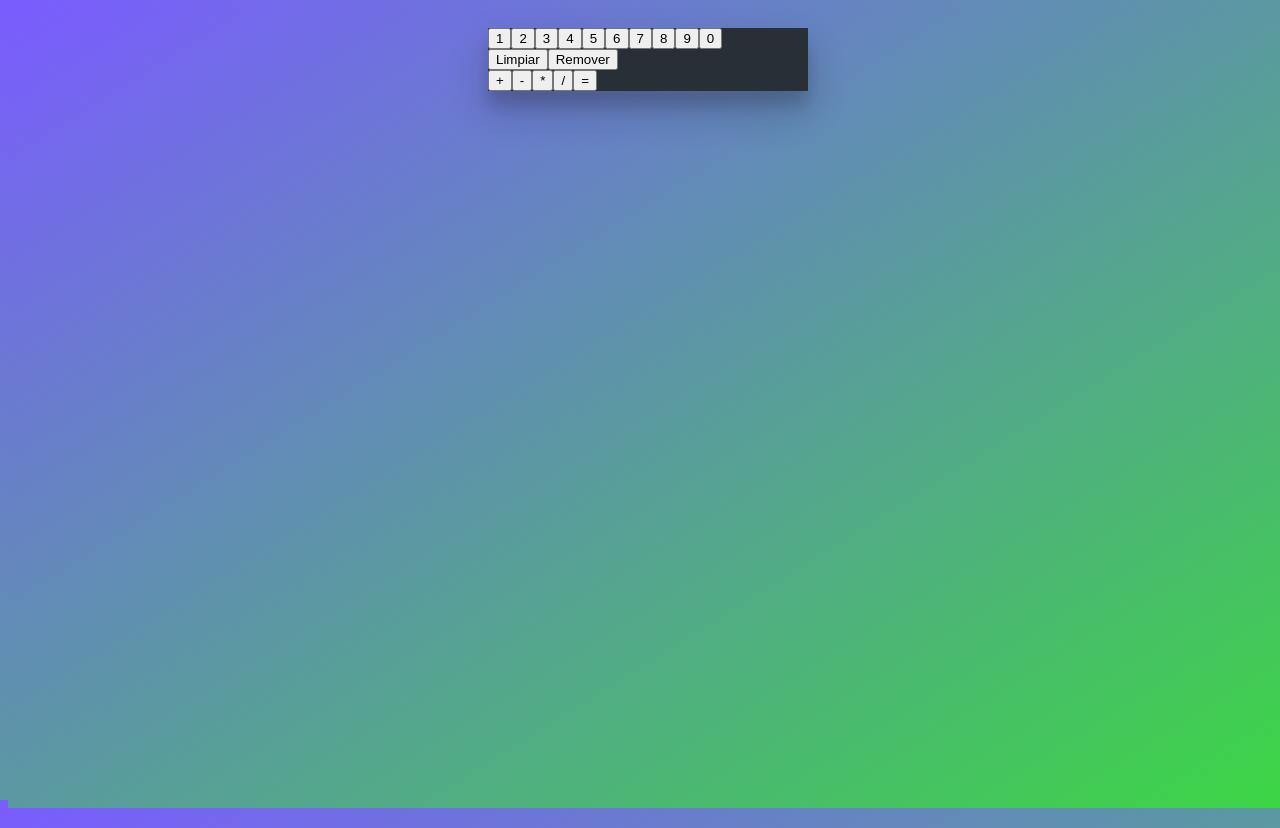
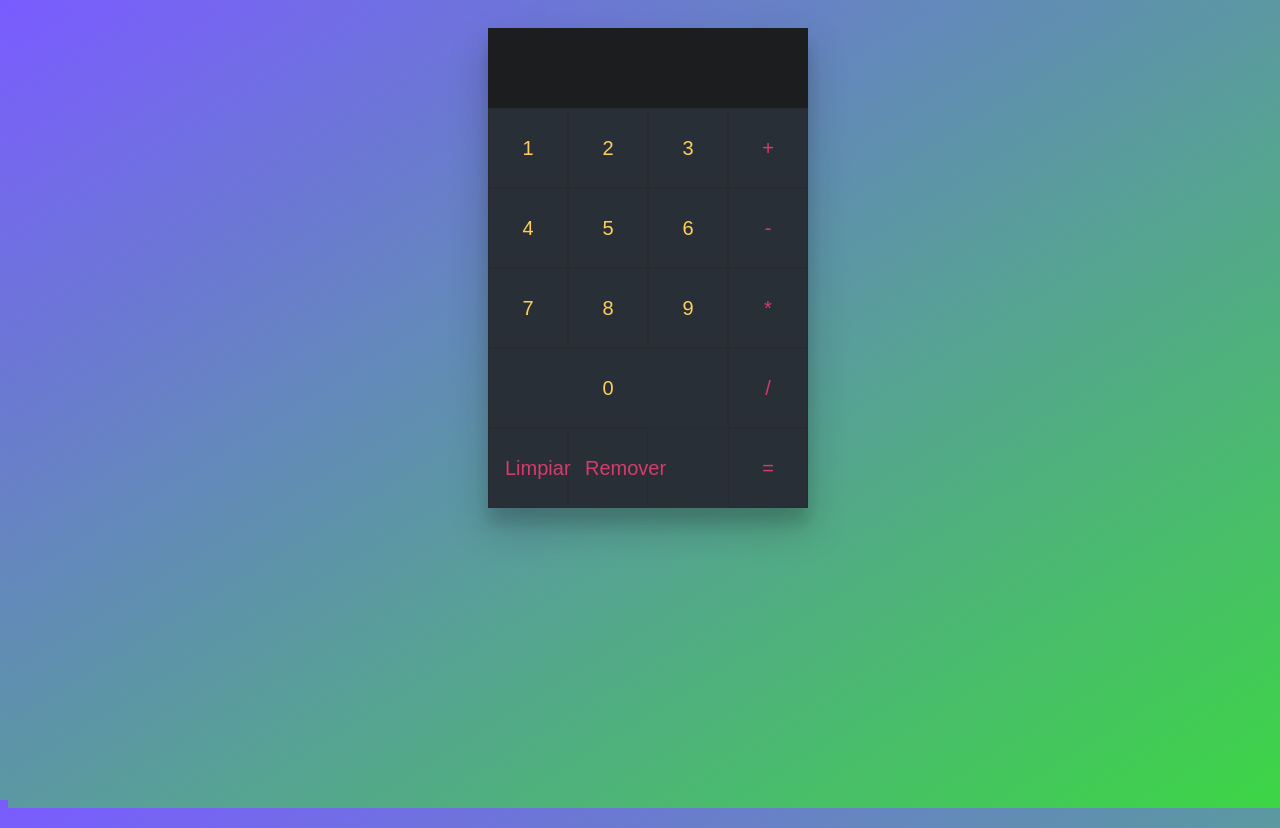
Before and after one commit to mbianchijs/react-calc-app, a React (Create React App) app: page / in a window 1280 px wide. Built offline with nearby package versions, Linux system fonts and the light colour scheme.

Commit message:
Correccion etiqueta y nombre clase y estilos componente App

```diff
--- a/src/App.css
+++ b/src/App.css
@@ -21,3 +21,71 @@ body {
     box-shadow: 0 19px 38px rgba(19, 19, 19, .24),
   0 15px 12px rgba(19, 19, 19, .12);
 }
+
+button {
+    outline: none;
+    border: 0;
+    padding: 16px;
+    font-size: 20px;
+    line-height: 1;
+    background-color: transparent;
+    color: #ffce5c;
+    transition: all 300ms;
+    border: 1px solid #0001;
+  }
+
+  button:hover {
+    color: #00a3f5;
+    border: 1px solid #ffce5c22;
+  }
+
+
+  .result {
+    position: relative;
+    width: 320px;
+    height: 80px;
+    padding: 8px;
+    overflow: hidden;
+    background-color: rgba(19, 19, 19, .64);
+    font-size: 32px;
+    line-height: 2;
+    color: #60d63c;
+    text-align: right;
+    direction: rtl;
+    white-space: nowrap;
+    box-sizing: border-box;
+  }
+
+  .functions button, .math-operations button {
+    display: inline-block;
+    width: 80px;
+    height: 80px;
+    color: #d63c6b
+  }
+
+  .functions button:hover,
+  .math-operations button:hover {
+    color: #b696a0;
+  }
+
+  .numbers {
+    width: 240px;
+    float: left;
+  }
+
+  .numbers button {
+    display: block;
+    position: relative;
+    width: 80px;
+    height: 80px;
+    float: left;
+  }
+
+  .numbers button:last-child {
+    width: 100%;
+  }
+
+  .functions {
+    float: left;
+    width: 240px;
+  }
--- a/src/App.jsx
+++ b/src/App.jsx
@@ -18,13 +18,14 @@ const App = () => {
            <button>9</button>
            <button>0</button>
        </div>
-       <div className="funtions">
+       <div className="functions">
            <button>
                 Limpiar
             </button>
             <button>
                 Remover
             </button>
+       </div>
         <div className="math-operations">
             <button>+</button>
             <button>-</button>
@@ -32,7 +33,6 @@ const App = () => {
             <button>/</button>
             <button>=</button>
         </div>
-       </div>
    </main>);
 }
 
```
Lines whose indentation alone changed are shown as unchanged.
